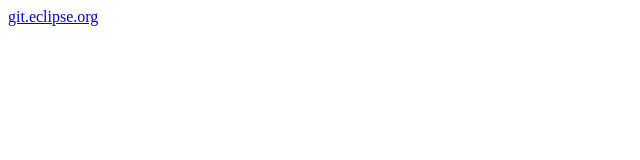
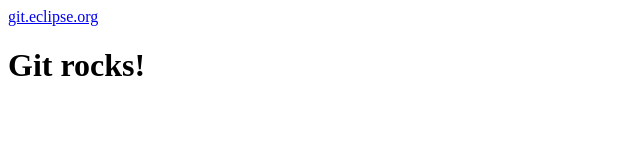
Before and after one commit to swarning/Test, a plain HTML site: page index.html in a window 1280 px wide. Shown: the whole page, without its empty margins (0-640 px from the left). Drawn offline with Linux system fonts and the light colour scheme.

Commit message:
Added Git rocks to index.html

```diff
--- a/index.html
+++ b/index.html
@@ -1 +1,2 @@
 <a href="http://git.eclipse.org">git.eclipse.org</a>
+<h1>Git rocks!</h1>
```
